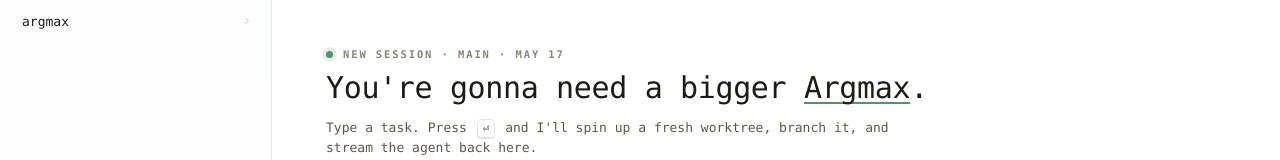
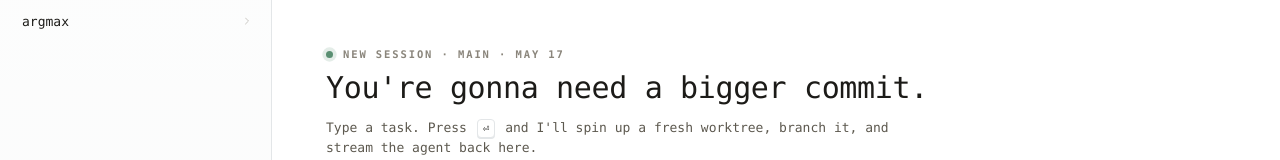
Before and after one commit to adamthuvesen/argmax, a React (Vite) app: page / in a window 1280 px wide. Shown: the part 174-334 px from the top of the page. Built offline with nearby package versions, Linux system fonts and the light colour scheme; a web font is replaced by a local one; what @leeoniya/ufuzzy would draw is missing.

Commit message:
fix(launcher): always start new sessions in auto mode

```diff
--- a/src/renderer/components/LaunchSurface.tsx
+++ b/src/renderer/components/LaunchSurface.tsx
@@ -30,13 +30,7 @@ import { useReviewState, type ReviewSource } from "../hooks/useReviewState.js";
 import { useSlashAutocomplete } from "../hooks/useSlashAutocomplete.js";
 import { isTypingTarget } from "../lib/typingTarget.js";
 import { type ModelPickerSelection } from "../lib/models.js";
-import {
-  AGENT_MODE_LABELS,
-  LAUNCH_AGENT_MODE_KEY,
-  readStoredAgentMode,
-  toggleAgentMode,
-  writeStoredAgentMode
-} from "../lib/agentMode.js";
+import { AGENT_MODE_LABELS, toggleAgentMode } from "../lib/agentMode.js";
 import { Mascot } from "./Mascot.js";
 import { LaunchModelSelector } from "./ModelSelector.js";
 // ReviewPanel pulls in shiki + diff utilities — heavy and only needed when
@@ -107,7 +101,7 @@ export function LaunchSurface({
   // exist yet, and the AttachmentStore only uses this string as a folder name.
   const launchAttachmentNamespaceRef = useRef<string>(`launch-${crypto.randomUUID()}`);
   const attachmentInputRef = useRef<HTMLInputElement | null>(null);
-  const [agentMode, setAgentMode] = useState<AgentMode>(() => readStoredAgentMode(LAUNCH_AGENT_MODE_KEY));
+  const [agentMode, setAgentMode] = useState<AgentMode>("auto");
   const [projectPickerOpen, setProjectPickerOpen] = useState(false);
   const projectPickerRef = useRef<HTMLDivElement | null>(null);
   const [branchPickerOpen, setBranchPickerOpen] = useState(false);
@@ -195,10 +189,6 @@ export function LaunchSurface({
     setModelPickerOpen(false);
   }, []);
 
-  useEffect(() => {
-    writeStoredAgentMode(LAUNCH_AGENT_MODE_KEY, agentMode);
-  }, [agentMode]);
-
   const toggleMode = useCallback((): void => {
     setAgentMode((mode) => toggleAgentMode(mode));
   }, []);
@@ -227,16 +217,16 @@ export function LaunchSurface({
   }, [project, onBranchSwitch]);
   const headingTemplate = useMemo(() => {
     const options = [
-      "{name}: the final frontier.",
-      "In space, no one can hear your {name} build fail.",
-      "You're gonna need a bigger {name}.",
-      "What we've got here is a failure to ship {name}.",
-      "{name} will remember that.",
-      "I'm sorry Dave, I can't merge that into {name}.",
-      "With great {name} comes great responsibility.",
-      "One does not simply deploy {name} to production.",
-      "{name}: it's alive!",
-      "I know kung fu. What are we building in {name}?",
+      "It's the final frontier.",
+      "In space, no one can hear your build fail.",
+      "You're gonna need a bigger commit.",
+      "What we've got here is a failure to ship.",
+      "I will remember that.",
+      "I'm sorry Dave, I can't merge that.",
+      "With great power comes great responsibility.",
+      "One does not simply deploy to production.",
+      "It's alive!",
+      "I know kung fu. What are we building?",
     ];
     return options[Math.floor(Math.random() * options.length)];
   }, []);
@@ -434,13 +424,6 @@ export function LaunchSurface({
     }
   };
 
-  const [headingBefore, headingAfter] = useMemo(() => {
-    const token = "{name}";
-    const idx = headingTemplate.indexOf(token);
-    if (idx === -1) return [headingTemplate, ""] as const;
-    return [headingTemplate.slice(0, idx), headingTemplate.slice(idx + token.length)] as const;
-  }, [headingTemplate]);
-
   const heroEyebrowDate = useMemo(() => {
     const d = new Date();
     const month = d.toLocaleString("en-US", { month: "short" }).toUpperCase();
@@ -493,11 +476,7 @@ export function LaunchSurface({
             New session · {project.currentBranch} · {heroEyebrowDate}
           </span>
         </div>
-        <h1 className="launcher-hero-headline">
-          {headingBefore}
-          <span className="launcher-hero-project">{project.name}</span>
-          {headingAfter}
-        </h1>
+        <h1 className="launcher-hero-headline">{headingTemplate}</h1>
         <p className="launcher-hero-lede">
           Type a task. Press <kbd className="launcher-hero-kbd">⏎</kbd> and I'll spin up a fresh worktree, branch it, and stream the agent back here.
         </p>
--- a/src/renderer/lib/agentMode.ts
+++ b/src/renderer/lib/agentMode.ts
@@ -4,8 +4,6 @@ export const AGENT_MODE_LABELS: Record<AgentMode, string> = {
   auto: "Auto",
   plan: "Plan"
 };
-
-export const LAUNCH_AGENT_MODE_KEY = "argmax.launch.agentMode";
 
 export function sessionAgentModeKey(sessionId: string): string {
   return `argmax.sessionAgentMode.${sessionId}`;
```
Also changed, not shown: src/renderer/styles.css, 1 other file (tests, documents, lock files or other folders).
